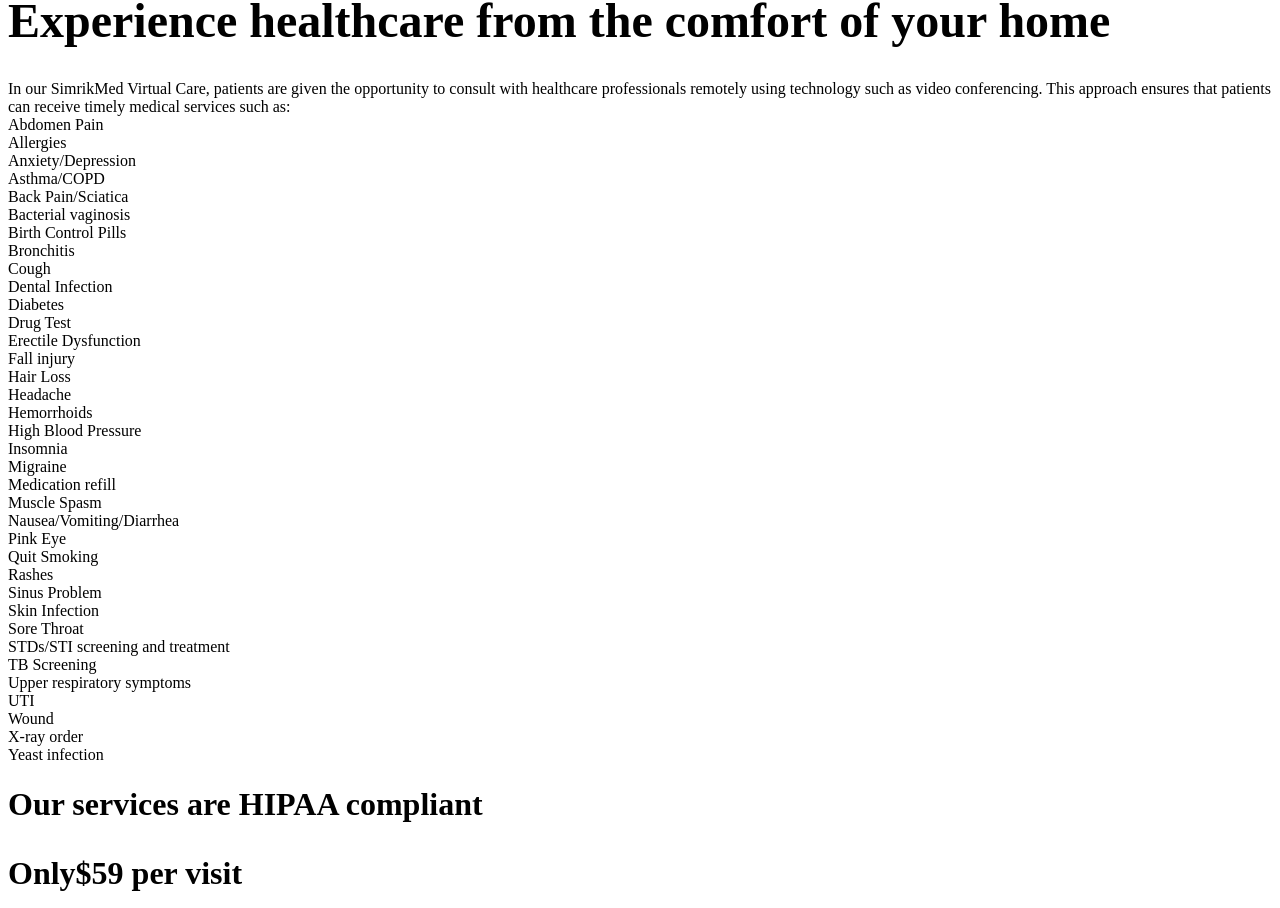
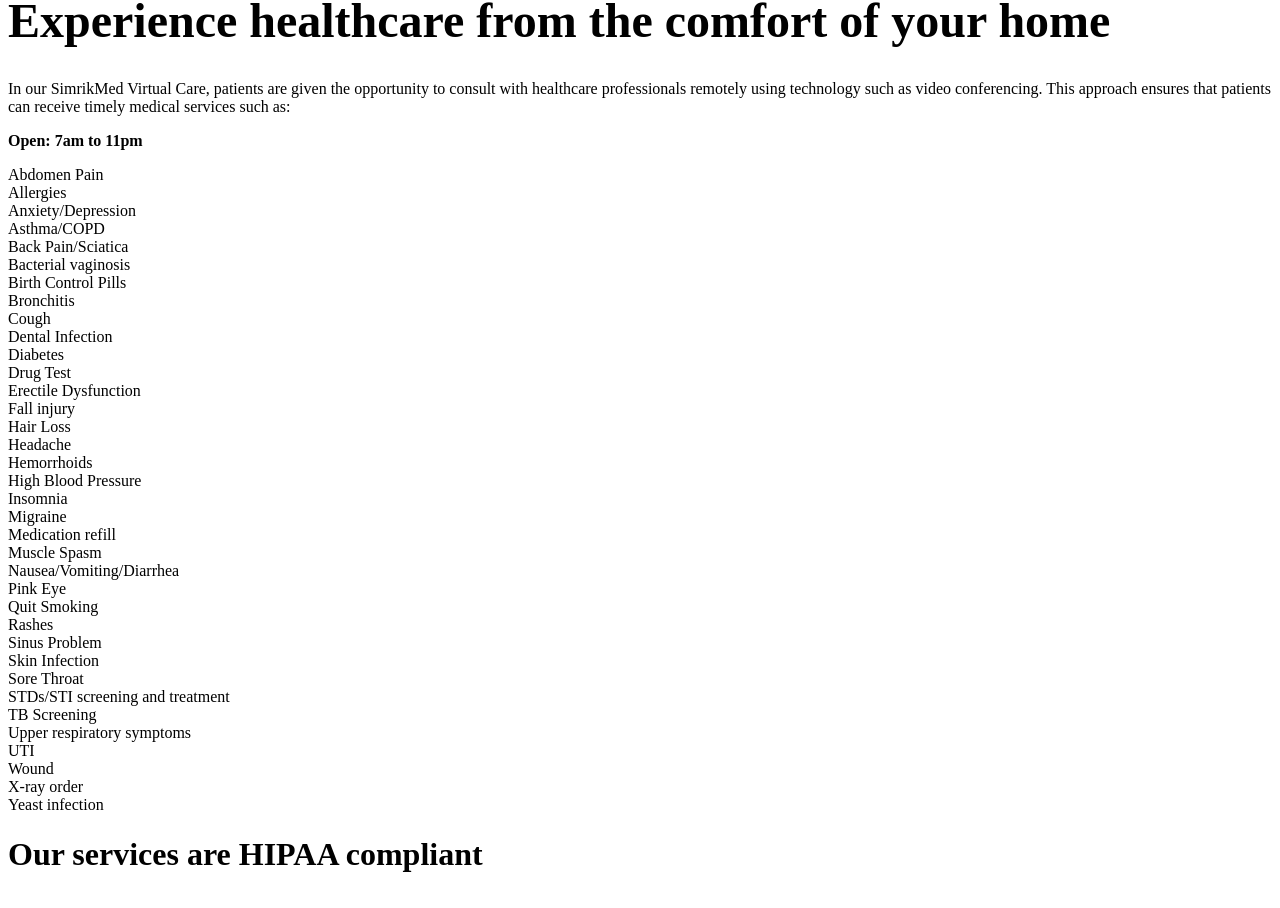
Before and after one commit to itisaarjan/SimrikMed, a Next.js app: page /VirtualCare in a window 1280 px wide. Shown: the part 995-1903 px from the top of the page. Built offline with nearby package versions, Linux system fonts and the light colour scheme.

Commit message:
Making some changes

```diff
--- a/src/pages/VirtualCare.jsx
+++ b/src/pages/VirtualCare.jsx
@@ -16,6 +16,9 @@
         <>
           In our SimrikMed Virtual Care, patients are given the opportunity to consult with healthcare professionals remotely using technology such as video conferencing.
           This approach ensures that patients can receive timely medical services such as:
+          <p className='m-auto'>
+            <b>Open: 7am to 11pm</b>
+          </p>
 <div className="flex justify-center">
   <div className="grid grid-cols-1 sm:grid-cols-2 lg:grid-cols-4 gap-6 p-4 sm:ml-20">
     {[
```
